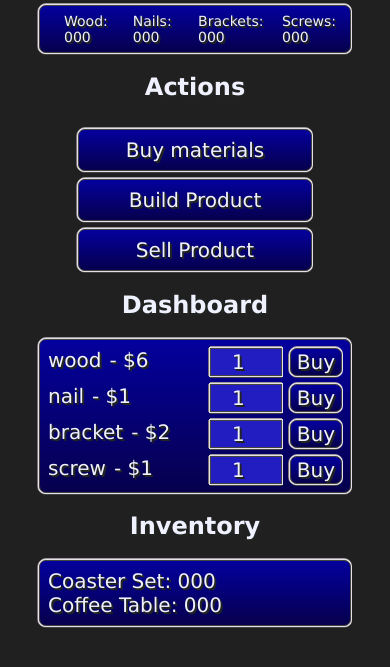
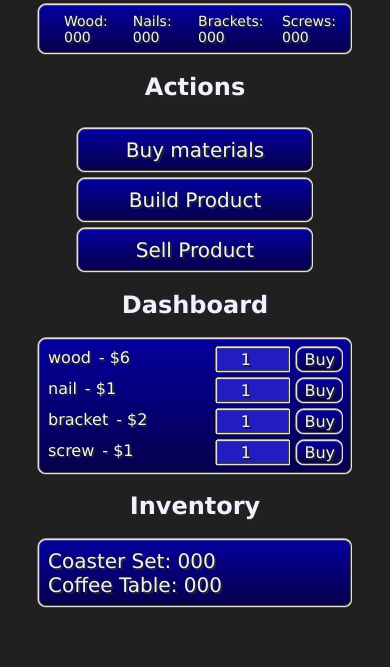
Before and after one commit to cwest9400/unitbuilder, a plain HTML site: page index.html in a window 390 px wide. Both pictures are taken after a click on the button "Buy materials". Shown: the part 103-770 px from the top of the page. Drawn offline with Linux system fonts and the light colour scheme.

Commit message:
mobile formatting

```diff
--- a/style.css
+++ b/style.css
@@ -443,13 +443,18 @@ text-align: left;
     flex-direction: column;
     gap: 18px;
   }
-  [element="ul"] {
-    padding-left: 80px;
+  [class="secondaryMenu"] {
+    font-size: 16px;
   }
-  [element=body] {
-    font-size: 14px;
+  [class="qtyInput"] {
+    font-size: 16px;
+    padding: 1px 2px;
+  }
+  [class="buyButton"] {
+    font-size: 16px;
   }
 
 
 
+
 }
```
